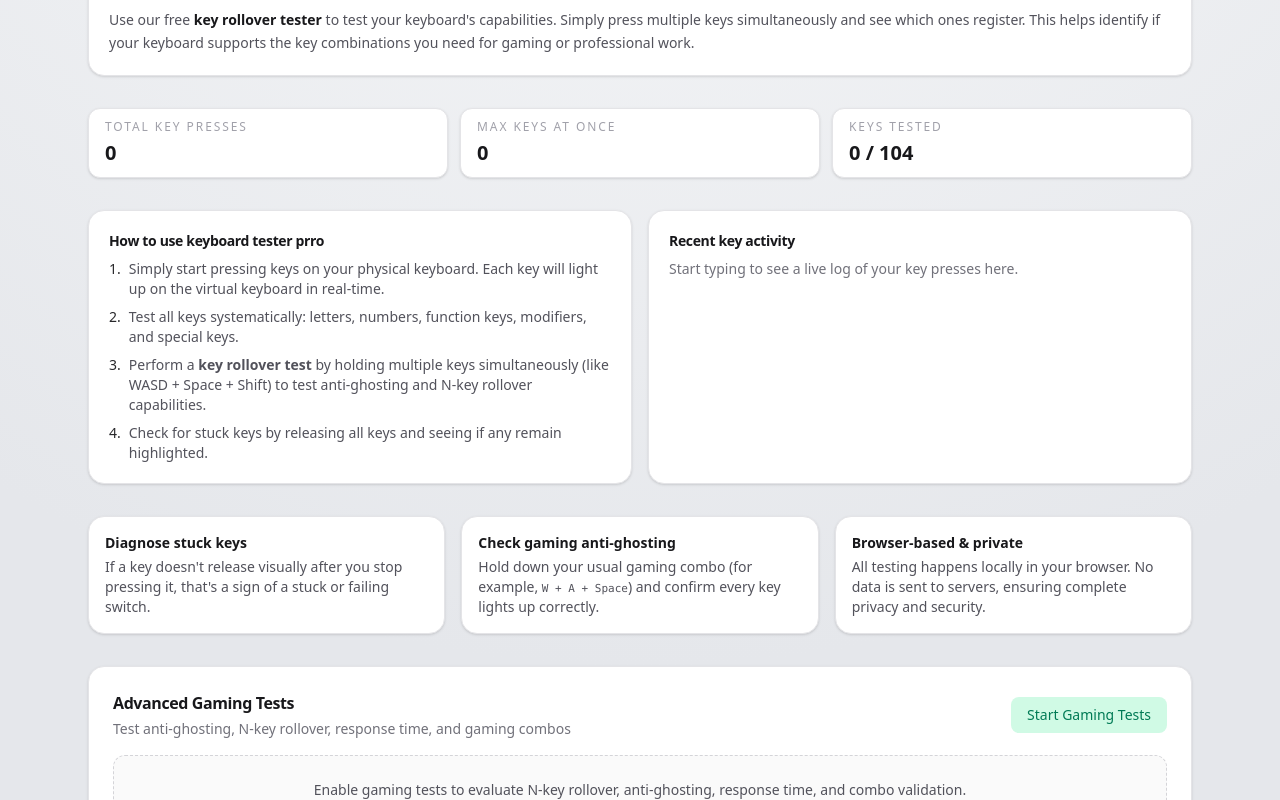
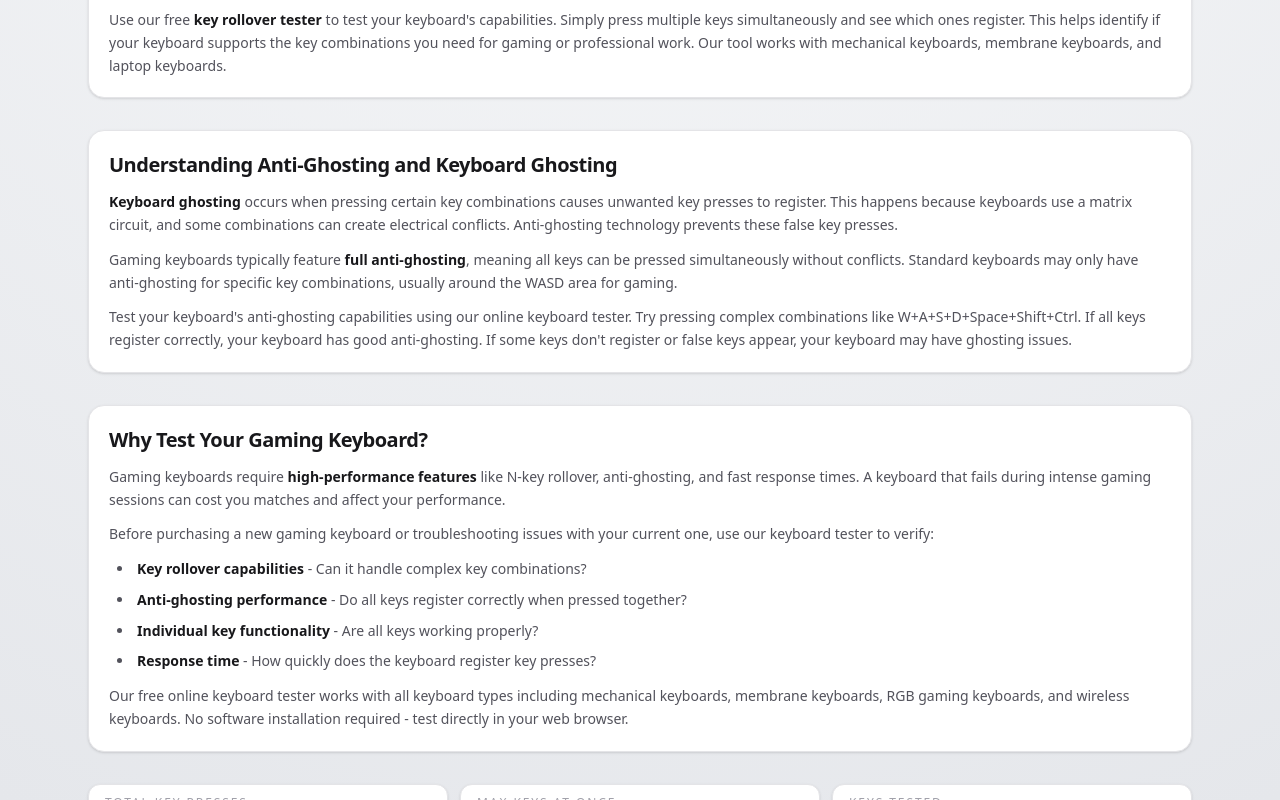
Before and after one commit to keyboardtester26/keyboardtester, a Next.js app: page / in a window 1280 px wide. Shown: the part 560-1360 px from the top of the page. Built offline with nearby package versions, Linux system fonts and the light colour scheme.

Commit message:
Full comprehensive SEO overhaul: Add 15+ FAQ questions, expand content sections with LSI keywords, improve internal linking, enhance all page metadata, add semantic HTML sections, optimize images, and improve structured data

```diff
--- a/src/app/about/page.tsx
+++ b/src/app/about/page.tsx
@@ -1,14 +1,18 @@
 import type { Metadata } from "next";
 
 export const metadata: Metadata = {
-  title: "About keyboard tester prro - Free Online Keyboard Testing Tool",
+  title: "About keyboard tester prro - Free Online Keyboard Testing Tool & Key Rollover Tester",
   description:
-    "Learn about keyboard tester prro, a free browser-based keyboard testing tool. Discover how to diagnose keyboard problems, test anti-ghosting, and verify keyboard functionality without installing software.",
+    "Learn about keyboard tester prro, a free browser-based keyboard testing tool and key rollover tester. Discover how to diagnose keyboard problems, test anti-ghosting, N-key rollover, and verify keyboard functionality without installing software. Perfect for gaming keyboards and mechanical keyboards.",
   keywords: [
     "keyboard tester about",
     "keyboard testing tool",
     "online keyboard diagnostic",
     "keyboard tester information",
+    "key rollover tester",
+    "keyboard test tool",
+    "gaming keyboard tester",
+    "mechanical keyboard test",
   ],
   openGraph: {
     title: "About keyboard tester prro - Free Online Keyboard Testing Tool",
--- a/src/app/blog/how-to-properly-test-a-keyboard/page.tsx
+++ b/src/app/blog/how-to-properly-test-a-keyboard/page.tsx
@@ -1,9 +1,18 @@
 import type { Metadata } from "next";
 
 export const metadata: Metadata = {
-  title: "How to Properly Test a Keyboard Before You Trust It",
+  title: "How to Properly Test a Keyboard Before You Trust It | Key Rollover Test Guide",
   description:
-    "Step-by-step guide to test any keyboard using an online keyboard tester: check every key, detect ghosting, and verify real-world typing comfort.",
+    "Step-by-step guide to test any keyboard using an online keyboard tester: check every key, perform key rollover test, detect ghosting, test N-key rollover, and verify real-world typing comfort. Perfect for gaming keyboards and mechanical keyboards.",
+  keywords: [
+    "how to test keyboard",
+    "keyboard testing guide",
+    "key rollover test guide",
+    "test gaming keyboard",
+    "keyboard diagnostic guide",
+    "mechanical keyboard test",
+    "keyboard troubleshooting",
+  ],
 };
 
 export default function BlogPostKeyboardTest() {
--- a/src/app/faq/page.tsx
+++ b/src/app/faq/page.tsx
@@ -1,14 +1,17 @@
 import type { Metadata } from "next";
 
 export const metadata: Metadata = {
-  title: "Keyboard Tester FAQ - Frequently Asked Questions",
+  title: "Keyboard Tester FAQ - Frequently Asked Questions | Key Rollover Test Questions",
   description:
-    "Frequently asked questions about keyboard tester prro: how it works, privacy, anti-ghosting testing, cross-platform support, and troubleshooting keyboard issues. Get answers to common questions.",
+    "Frequently asked questions about keyboard tester prro and key rollover test: how it works, privacy, anti-ghosting testing, N-key rollover, cross-platform support, and troubleshooting keyboard issues. Get answers to common questions about keyboard testing.",
   keywords: [
     "keyboard tester FAQ",
     "keyboard testing questions",
     "keyboard tester help",
     "keyboard diagnostic FAQ",
+    "key rollover test FAQ",
+    "keyboard tester questions",
+    "keyboard test help",
   ],
   openGraph: {
     title: "Keyboard Tester FAQ - Frequently Asked Questions",
--- a/src/app/layout.tsx
+++ b/src/app/layout.tsx
@@ -237,7 +237,7 @@ export default function RootLayout({
                 <a href="/" className="flex items-center gap-2 sm:gap-3" aria-label="keyboard tester prro Home">
                   <Image
                     src="/logo.png"
-                    alt="keyboard tester prro"
+                    alt="keyboard tester prro - Free Online Keyboard Tester and Key Rollover Test Tool"
                     width={240}
                     height={240}
                     className="h-24 w-auto sm:h-28 md:h-32 object-contain"
--- a/src/app/page.tsx
+++ b/src/app/page.tsx
@@ -266,6 +266,70 @@ export default function Home() {
         acceptedAnswer: {
           "@type": "Answer",
           text: "Yes, keyboard tester prro works with all keyboard types including mechanical, membrane, scissor-switch, and laptop keyboards. The tester will show you which keys are working and which may be stuck or failing.",
+        },
+      },
+      {
+        "@type": "Question",
+        name: "What is the difference between key rollover and anti-ghosting?",
+        acceptedAnswer: {
+          "@type": "Answer",
+          text: "Key rollover refers to how many keys can be registered simultaneously. Anti-ghosting prevents unwanted key presses when multiple keys are pressed. A keyboard can have good rollover but poor anti-ghosting, or vice versa. Our tester checks both capabilities.",
+        },
+      },
+      {
+        "@type": "Question",
+        name: "How do I test keyboard ghosting?",
+        acceptedAnswer: {
+          "@type": "Answer",
+          text: "To test keyboard ghosting, press multiple keys simultaneously (like W+A+S+D+Space+Shift). If unwanted keys register or some keys don't register, your keyboard has ghosting issues. Our keyboard tester shows exactly which keys are detected, making it easy to identify ghosting problems.",
+        },
+      },
+      {
+        "@type": "Question",
+        name: "What is 6-key rollover vs N-key rollover?",
+        acceptedAnswer: {
+          "@type": "Answer",
+          text: "6-key rollover (6KRO) means your keyboard can register up to 6 keys simultaneously. N-key rollover (NKRO) means all keys can be pressed at once. Gaming keyboards often support NKRO, while standard keyboards typically support 6KRO. Use our key rollover tester to check your keyboard's capabilities.",
+        },
+      },
+      {
+        "@type": "Question",
+        name: "How do I test if my keyboard is good for gaming?",
+        acceptedAnswer: {
+          "@type": "Answer",
+          text: "Test your keyboard for gaming by checking: 1) Key rollover - press multiple keys simultaneously (WASD + Space + Shift), 2) Anti-ghosting - ensure all keys register correctly, 3) Response time - test rapid key presses, 4) All keys work - test every key individually. Our gaming keyboard tester checks all these features.",
+        },
+      },
+      {
+        "@type": "Question",
+        name: "Can I test a mechanical keyboard online?",
+        acceptedAnswer: {
+          "@type": "Answer",
+          text: "Yes, our online keyboard tester works with all keyboard types including mechanical keyboards, membrane keyboards, scissor-switch keyboards, and laptop keyboards. Simply connect your mechanical keyboard and start testing. No software installation required.",
+        },
+      },
+      {
+        "@type": "Question",
+        name: "How do I know if my keyboard has N-key rollover?",
+        acceptedAnswer: {
+          "@type": "Answer",
+          text: "To test if your keyboard has N-key rollover, press as many keys as possible simultaneously using our key rollover tester. If all keys register correctly, your keyboard supports N-key rollover. Most gaming keyboards support NKRO, while standard keyboards typically support 6-key rollover.",
+        },
+      },
+      {
+        "@type": "Question",
+        name: "What causes keyboard ghosting?",
+        acceptedAnswer: {
+          "@type": "Answer",
+          text: "Keyboard ghosting occurs due to the matrix circuit design in keyboards. When certain key combinations are pressed, electrical conflicts can cause unwanted keys to register. Anti-ghosting technology prevents this by using diodes or more sophisticated circuitry. Test your keyboard's ghosting with our online tester.",
+        },
+      },
+      {
+        "@type": "Question",
+        name: "Is this keyboard tester safe and private?",
+        acceptedAnswer: {
+          "@type": "Answer",
+          text: "Yes, our keyboard tester is completely safe and private. All key presses are processed locally in your browser. No data is sent to servers, stored, or recorded. Your keystrokes remain completely private and secure. The tool works entirely offline after the initial page load.",
         },
       },
       {
@@ -914,13 +978,55 @@ export default function Home() {
         </h2>
         <div className="space-y-3 text-sm leading-relaxed text-zinc-600 dark:text-zinc-400">
           <p>
-            A <strong className="font-semibold text-zinc-900 dark:text-zinc-100">key rollover test</strong> checks how many keys your keyboard can register simultaneously. This is crucial for gaming, where you often need to press multiple keys at once (like W+A+S+D+Space+Shift).
+            A <strong className="font-semibold text-zinc-900 dark:text-zinc-100">key rollover test</strong> checks how many keys your keyboard can register simultaneously. This is crucial for gaming, where you often need to press multiple keys at once (like W+A+S+D+Space+Shift). Professional typists and programmers also benefit from keyboards with high rollover capabilities.
           </p>
           <p>
-            <strong className="font-semibold text-zinc-900 dark:text-zinc-100">N-key rollover (NKRO)</strong> means your keyboard can register all keys pressed at the same time. Most gaming keyboards support at least 6-key rollover, while premium models offer full N-key rollover.
+            <strong className="font-semibold text-zinc-900 dark:text-zinc-100">N-key rollover (NKRO)</strong> means your keyboard can register all keys pressed at the same time. Most gaming keyboards support at least 6-key rollover, while premium models offer full N-key rollover. Standard office keyboards typically support only 2-3 key rollover, which can cause issues when typing quickly or gaming.
           </p>
           <p>
-            Use our free <strong className="font-semibold text-zinc-900 dark:text-zinc-100">key rollover tester</strong> to test your keyboard's capabilities. Simply press multiple keys simultaneously and see which ones register. This helps identify if your keyboard supports the key combinations you need for gaming or professional work.
+            Use our free <strong className="font-semibold text-zinc-900 dark:text-zinc-100">key rollover tester</strong> to test your keyboard's capabilities. Simply press multiple keys simultaneously and see which ones register. This helps identify if your keyboard supports the key combinations you need for gaming or professional work. Our tool works with mechanical keyboards, membrane keyboards, and laptop keyboards.
+          </p>
+        </div>
+      </section>
+
+      {/* SEO Content Section - Anti-Ghosting */}
+      <section className="rounded-2xl border border-zinc-200 dark:border-zinc-700 bg-white dark:bg-zinc-800 p-4 shadow-sm sm:p-5">
+        <h2 className="mb-3 text-lg font-semibold tracking-tight text-zinc-900 dark:text-zinc-100 sm:text-xl">
+          Understanding Anti-Ghosting and Keyboard Ghosting
+        </h2>
+        <div className="space-y-3 text-sm leading-relaxed text-zinc-600 dark:text-zinc-400">
+          <p>
+            <strong className="font-semibold text-zinc-900 dark:text-zinc-100">Keyboard ghosting</strong> occurs when pressing certain key combinations causes unwanted key presses to register. This happens because keyboards use a matrix circuit, and some combinations can create electrical conflicts. Anti-ghosting technology prevents these false key presses.
+          </p>
+          <p>
+            Gaming keyboards typically feature <strong className="font-semibold text-zinc-900 dark:text-zinc-100">full anti-ghosting</strong>, meaning all keys can be pressed simultaneously without conflicts. Standard keyboards may only have anti-ghosting for specific key combinations, usually around the WASD area for gaming.
+          </p>
+          <p>
+            Test your keyboard's anti-ghosting capabilities using our online keyboard tester. Try pressing complex combinations like W+A+S+D+Space+Shift+Ctrl. If all keys register correctly, your keyboard has good anti-ghosting. If some keys don't register or false keys appear, your keyboard may have ghosting issues.
+          </p>
+        </div>
+      </section>
+
+      {/* SEO Content Section - Gaming Keyboard Testing */}
+      <section className="rounded-2xl border border-zinc-200 dark:border-zinc-700 bg-white dark:bg-zinc-800 p-4 shadow-sm sm:p-5">
+        <h2 className="mb-3 text-lg font-semibold tracking-tight text-zinc-900 dark:text-zinc-100 sm:text-xl">
+          Why Test Your Gaming Keyboard?
+        </h2>
+        <div className="space-y-3 text-sm leading-relaxed text-zinc-600 dark:text-zinc-400">
+          <p>
+            Gaming keyboards require <strong className="font-semibold text-zinc-900 dark:text-zinc-100">high-performance features</strong> like N-key rollover, anti-ghosting, and fast response times. A keyboard that fails during intense gaming sessions can cost you matches and affect your performance.
+          </p>
+          <p>
+            Before purchasing a new gaming keyboard or troubleshooting issues with your current one, use our keyboard tester to verify:
+          </p>
+          <ul className="list-inside list-disc space-y-2 ml-2">
+            <li><strong className="font-semibold text-zinc-900 dark:text-zinc-100">Key rollover capabilities</strong> - Can it handle complex key combinations?</li>
+            <li><strong className="font-semibold text-zinc-900 dark:text-zinc-100">Anti-ghosting performance</strong> - Do all keys register correctly when pressed together?</li>
+            <li><strong className="font-semibold text-zinc-900 dark:text-zinc-100">Individual key functionality</strong> - Are all keys working properly?</li>
+            <li><strong className="font-semibold text-zinc-900 dark:text-zinc-100">Response time</strong> - How quickly does the keyboard register key presses?</li>
+          </ul>
+          <p>
+            Our free online keyboard tester works with all keyboard types including mechanical keyboards, membrane keyboards, RGB gaming keyboards, and wireless keyboards. No software installation required - test directly in your web browser.
           </p>
         </div>
       </section>
@@ -1027,7 +1133,7 @@ export default function Home() {
           <p>
             If a key doesn&apos;t release visually after you stop pressing it,
             that&apos;s a sign of a{" "}
-            <span className="font-medium">stuck or failing switch</span>.
+            <span className="font-medium">stuck or failing switch</span>. Learn more about <a href="/faq" className="text-emerald-600 dark:text-emerald-400 hover:underline">keyboard troubleshooting</a>.
           </p>
         </div>
         <div className="rounded-2xl border border-zinc-200 dark:border-zinc-700 bg-white dark:bg-zinc-800 p-4 shadow-sm">
@@ -1037,7 +1143,7 @@ export default function Home() {
           <p>
             Hold down your usual gaming combo (for example,{" "}
             <span className="font-mono text-[11px]">W + A + Space</span>) and
-            confirm every key lights up correctly.
+            confirm every key lights up correctly. Perfect for <a href="/blog/how-to-properly-test-a-keyboard" className="text-emerald-600 dark:text-emerald-400 hover:underline">testing gaming keyboards</a>.
           </p>
         </div>
         <div className="rounded-2xl border border-zinc-200 dark:border-zinc-700 bg-white dark:bg-zinc-800 p-4 shadow-sm">
@@ -1046,7 +1152,7 @@ export default function Home() {
           </h3>
           <p>
             All testing happens locally in your browser. No data is sent to
-            servers, ensuring complete privacy and security.
+            servers, ensuring complete privacy and security. Read our <a href="/privacy" className="text-emerald-600 dark:text-emerald-400 hover:underline">privacy policy</a> for details.
           </p>
         </div>
       </section>
```
